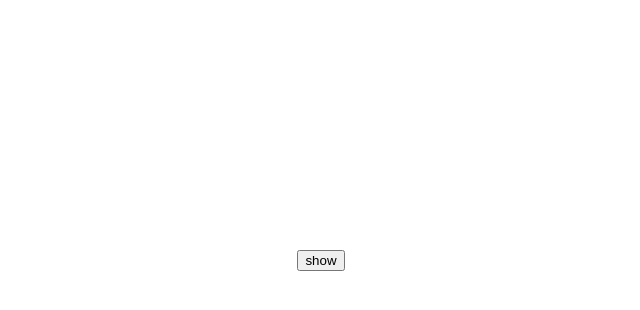
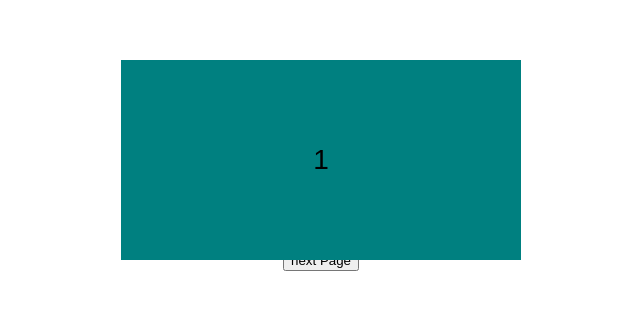
Before and after one commit to Wholesome-Gee/study_framer-motion, a React (Create React App) app: page / in a window 1280 px wide. Shown: the part 140-450 px from the top of the page, without its empty margins (319-959 px from the left). Built offline with nearby package versions, Linux system fonts and the light colour scheme.

Commit message:
8.12
1. <AnimatePresence>를 사용하여 슬라이드 구현하기 part.1

```diff
--- a/src/App.tsx
+++ b/src/App.tsx
@@ -9,52 +9,60 @@ const Container = styled(motion.div)`
   flex-direction: column;
   justify-content: center;
   align-items: center;
-  gap: 20px;
-`
+`;
 const Box = styled(motion.div)`
-  width: 300px;
-  height: 300px;
+  width: 400px;
+  height: 200px;
   background-color: teal;
-`
+  display: flex;
+  justify-content: center;
+  align-items: center;
+  position: absolute;
+  top: 200px;
+  font-size: 28px;
+`;
 
 const boxVariant = {
   start: {
     opacity: 0,
-    scale: 0
+    scale: 0,
+    x: 400
   },
   end: {
     opacity: 1,
     scale: 1,
+    x: 0,
     transition: {
-      duration: 3
+      duration: 0.5
     }
   },
   exit: {
     opacity: 0,
-    y: -200,
+    scale: 0,
+    x: -400,
     transition: {
-      duration: 3
+      duration: 0.5
     }
   }
 }
 
 export default function App() {
-  const [showing, setShowing] = useState(false)
-
-  function toggleShowing() {
-    setShowing((prev)=>!prev)
+  const [page, setPage] = useState(1)
+  function nextPage() {
+    setPage((prev)=>(prev===10 ? 10 : prev+1))
   }
-// <AnimatePresence>는 내부의 component가 사라지는걸(exit) 애니메이트해준다.
-// AnimatePresence의 내부에는 삼항연산문을 사용한 조건문이 있어야한다.
-// exit는 해당 요소가 사라질 때 발생하는 애니메이션
   return (
     <Container>
       <AnimatePresence>
-        {showing?
-          <Box variants={boxVariant} initial="start" animate="end" exit="exit"/> : null
+        {
+          [1,2,3,4,5,6,7,8,9,10].map((item)=>
+            item===page ?
+              <Box variants={boxVariant} initial="start" animate="end" exit="exit" key={item}>{item}</Box> :
+              null
+          )
         }
       </AnimatePresence>
-      <button onClick={toggleShowing}>{showing ? "hide" : "show"}</button>
+      <button onClick={nextPage}>next Page</button>
     </Container>
   )
 }
```
Also changed, not shown: 1 other file (tests, documents, lock files or other folders).
